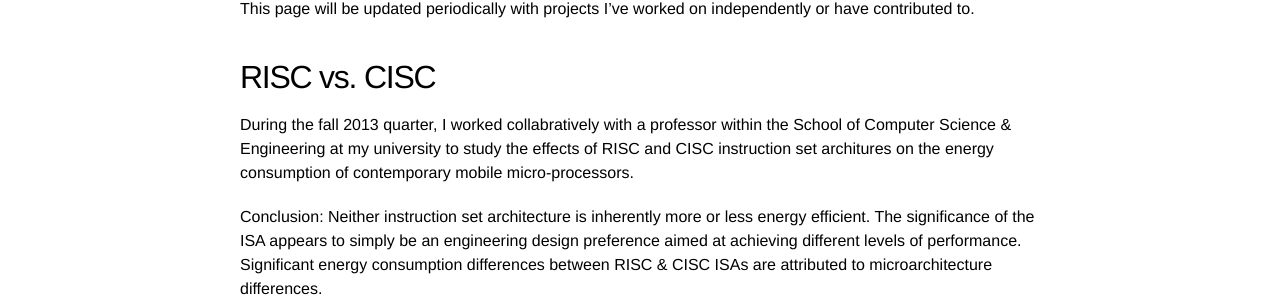
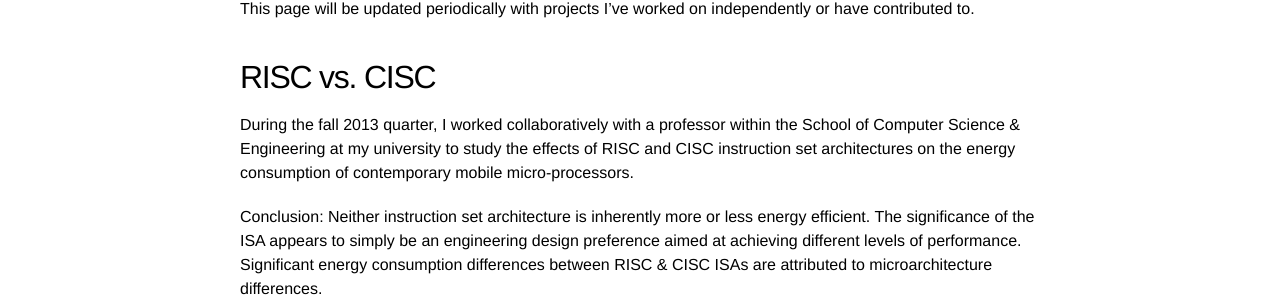
Before and after one commit to gutzrodolfo/arwedding.love, a Jekyll site: the page built from projects.md, in a window 1280 px wide. Shown: the part 177-485 px from the top of the page. Built offline with Jekyll 4.4.1, drawn with Linux system fonts in a browser that asks for light colours.

Commit message:
Chages to project page

```diff
--- a/projects.md
+++ b/projects.md
@@ -8,7 +8,7 @@ This page will be updated periodically with projects I've worked on independentl
 
 <h2> RISC vs. CISC </h2>
 
-During the fall 2013 quarter, I worked collabratively with a professor within the School of Computer Science & Engineering at my university to study the effects of RISC and CISC instruction set architures on the energy consumption of contemporary mobile micro-processors.
+During the fall 2013 quarter, I worked collaboratively with a professor within the School of Computer Science & Engineering at my university to study the effects of RISC and CISC instruction set architectures on the energy consumption of contemporary mobile micro-processors.
 
 Conclusion: Neither instruction set architecture is inherently more or less energy efficient. The significance of the
 ISA appears to simply be an engineering design preference aimed at achieving different levels of performance. Significant energy consumption differences between RISC & CISC ISAs are attributed to microarchitecture differences.
```
